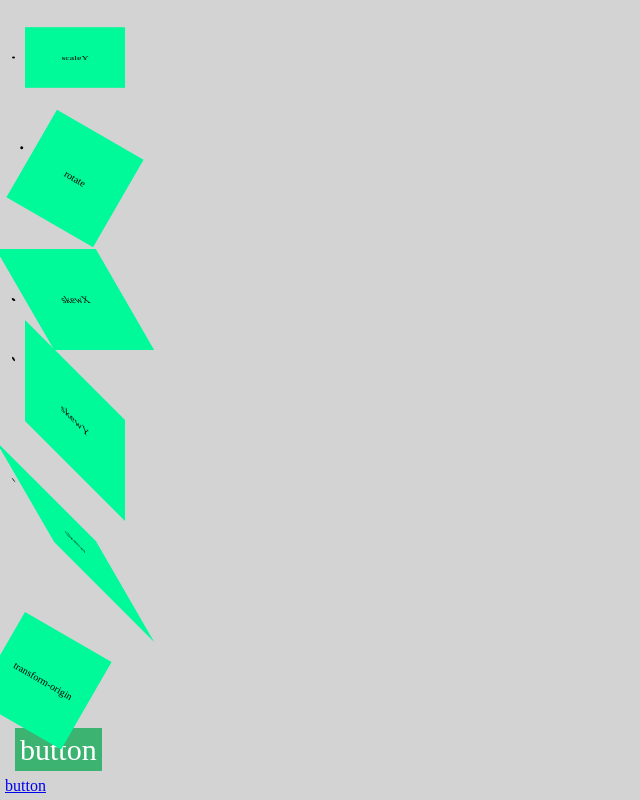
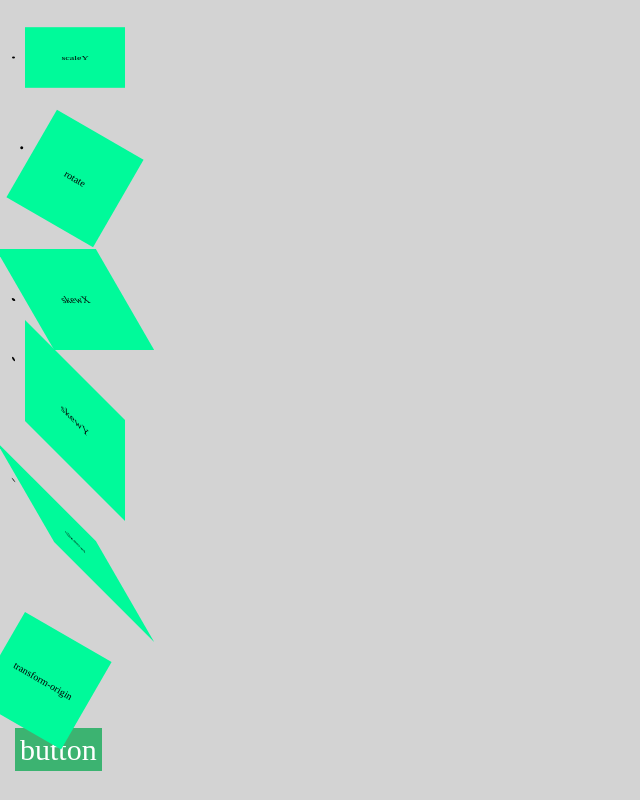
Before and after one commit to AirpChinpam/web1-9, a plain HTML site: page index.html in a window 1280 px wide. Shown: the part 1863-2663 px from the top of the page, without its empty margins (0-640 px from the left). After the commit the page ends 2640 px from the top, so only its background shows below. Drawn offline with Linux system fonts and the light colour scheme; files whose address does not match are found by name.

Commit message:
Update index.html

```diff
--- a/index.html
+++ b/index.html
@@ -63,5 +63,4 @@
 
     <p class="transition"><a href="#">button</a></p>
 
-    <p class="trabsition"><a href="#">button</a></p>
     </body>
```
